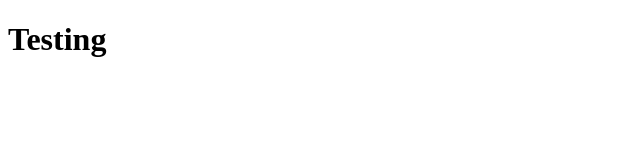
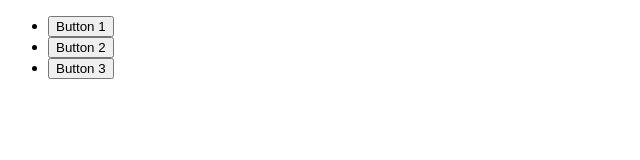
Before and after one commit to rafeer192/restaurant-page, a website built with webpack: page src/template.html in a window 1280 px wide. Shown: the whole page, without its empty margins (0-640 px from the left). Built offline with nearby package versions, Linux system fonts and the light colour scheme.

Commit message:
Add static header and nav elements with buttons

```diff
--- a/src/template.html
+++ b/src/template.html
@@ -3,9 +3,19 @@
 <head>
   <meta charset="UTF-8">
   <meta name="viewport" content="width=device-width, initial-scale=1.0">
-  <title>Asal Coffee</title>
+  <title>Kickin' Chicken</title>
 </head>
 <body>
-  <h1>Testing</h1>
+  <header>
+    <nav>
+      <ul>
+        <li><button>Button 1</button></li>
+        <li><button>Button 2</button></li>
+        <li><button>Button 3</button></li>
+      </ul>
+    </nav>
+  </header>
+  <div id="content">
+  </div>
 </body>
 </html>
```
